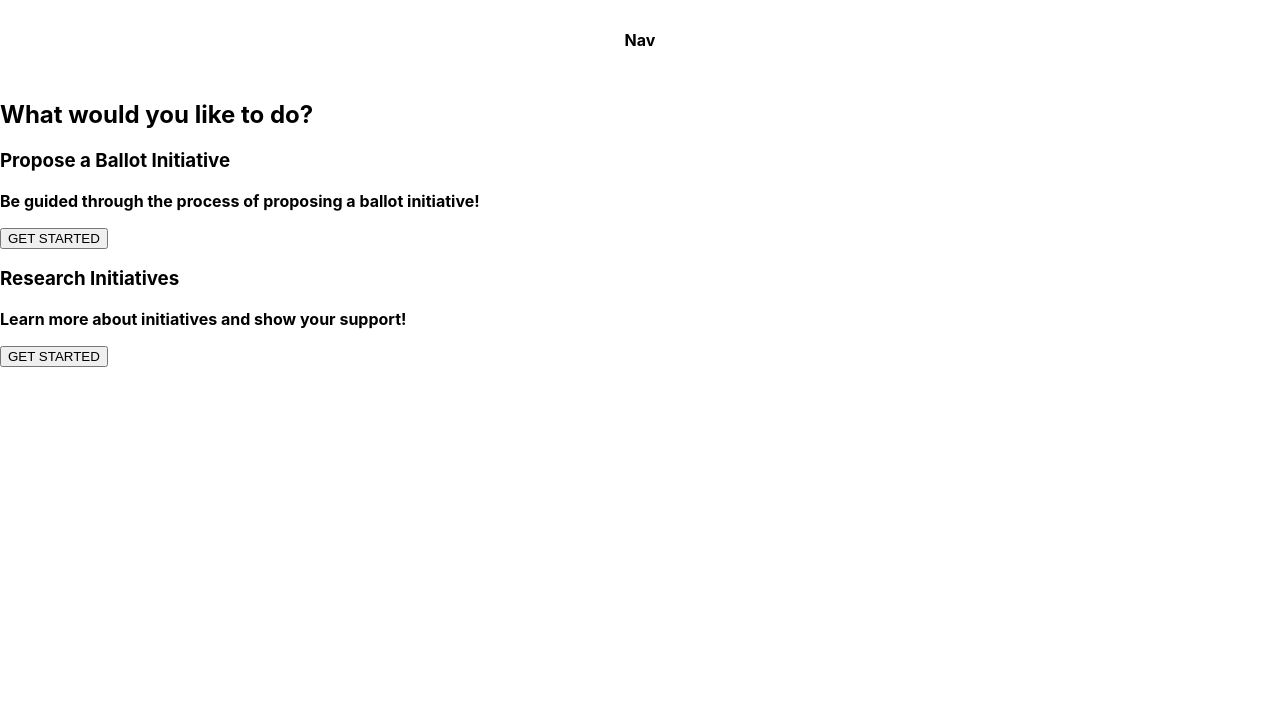
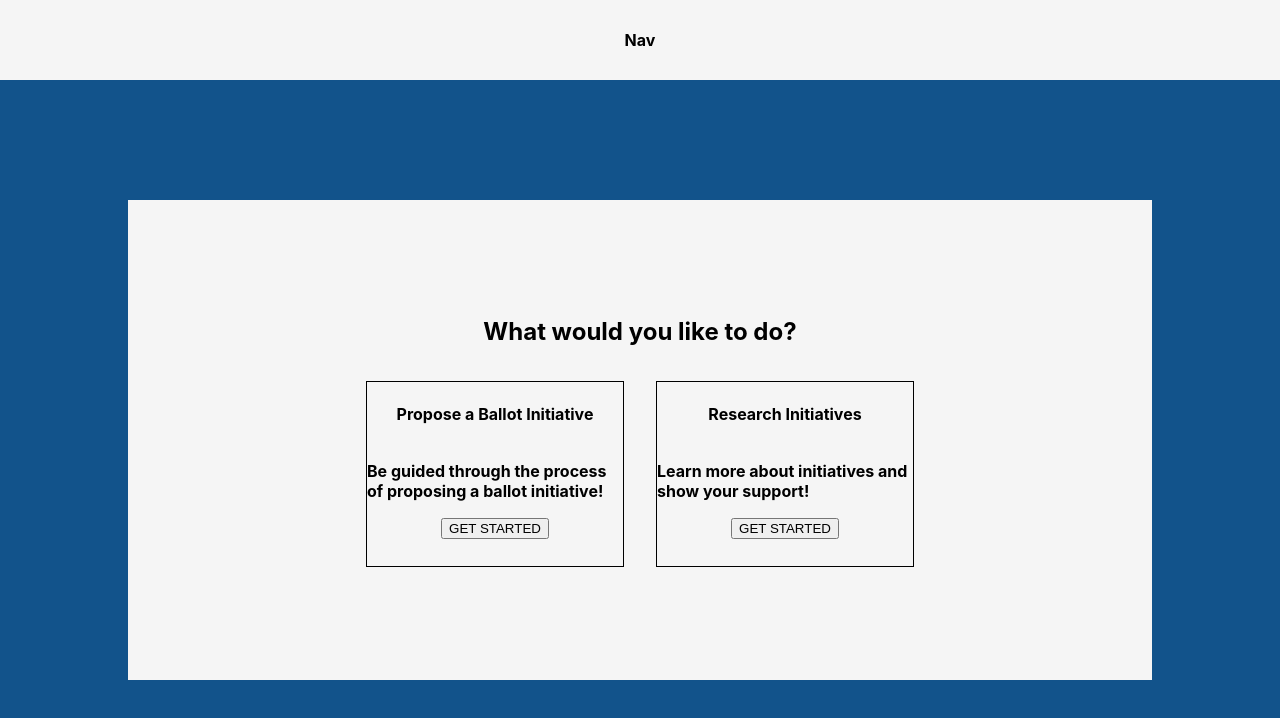
Before and after one commit to Initiate-Colorado/initiate-co-ui, a React (Create React App) app in the folder client/: page / in a window 1280 px wide. Shown: the top 718 px of the page. Built offline with nearby package versions, Linux system fonts and the light colour scheme.

Commit message:
basic styling for welcome component

```diff
--- a/client/src/components/App/App.css
+++ b/client/src/components/App/App.css
@@ -0,0 +1,15 @@
+.App {
+  height: 100vh;
+  width: 100vw;
+  background-color: rgb(18, 83, 139);
+}
+
+.page-area {
+  height: 90vh;
+  width: 100vw;
+  display: flex;
+  flex-direction: column;
+  align-items: center;
+  justify-content: center;
+  background-color: rgb(18, 83, 139);
+}
--- a/client/src/components/App/App.js
+++ b/client/src/components/App/App.js
@@ -11,6 +11,7 @@ function App() {
   return (
     <div className="App">
         <Nav />
+        <div className="page-area">
         <Route
           exact path = "/"
           render={() => <WelcomePage />} />
@@ -20,6 +21,7 @@ function App() {
         <Route
           exact path = "/research"
           render={() => <Research />} />
+        </div>
     </div>
   );
 }
--- a/client/src/components/BeginInitiative/BeginInitiative.css
+++ b/client/src/components/BeginInitiative/BeginInitiative.css
@@ -0,0 +1,8 @@
+.begin-initiative {
+  background-color: whitesmoke;
+  height: fit-content;
+  width: 80vw;
+  display: flex;
+  flex-direction: column;
+  align-items: center;
+}
--- a/client/src/components/BeginInitiative/BeginInitiative.js
+++ b/client/src/components/BeginInitiative/BeginInitiative.js
@@ -26,7 +26,7 @@ const BeginInitiative = ({handleIncrementClick}) => {
                 <li>Protesting Determination</li>
                 <li>Ballot Placement</li>
             </ol>
-            <NavLink to = {"/Proposal/ProposalSubmission"}>
+            <NavLink to = {"/proposal/step-one"}>
                 <button
                     data-testid="research-button"
                     onClick={handleIncrementClick}
--- a/client/src/components/Nav/Nav.css
+++ b/client/src/components/Nav/Nav.css
@@ -4,8 +4,10 @@
   align-items: center;
   justify-content: center;
   height: 10vh;
+  background-color: whitesmoke;
 }
 
-p {
+p, h1 {
   font-weight: bolder;
+  width: fit-content;
 }
--- a/client/src/components/Research/Research.css
+++ b/client/src/components/Research/Research.css
@@ -1,14 +1,9 @@
-.Research {
-  text-align: center;
-}
-
 .Research-header {
-  background-color: #1c325f;
-  min-height: 100vh;
+  background-color: whitesmoke;
+  height: 60vh;
+  width: 80vw;
   display: flex;
   flex-direction: column;
   align-items: center;
   justify-content: center;
-  font-size: calc(10px + 2vmin);
-  color: white;
 }
--- a/client/src/components/WelcomePage/WelcomePage.css
+++ b/client/src/components/WelcomePage/WelcomePage.css
@@ -0,0 +1,26 @@
+.option-area, .proposal-start, .research-start {
+  width: 80vw;
+  height: 60vh;
+  background-color: whitesmoke;
+  display: flex;
+  flex-direction: column;
+  align-items: center;
+  justify-content: center;
+}
+
+.proposal-start, .research-start {
+  width: 20vw;
+  height: fit-content;
+  min-height: 23vh;
+  justify-content: flex-start;
+  border: 1px black solid;
+  margin: 1em;
+}
+
+h1, p {
+  width: 50vw;
+}
+
+.cards {
+  display: flex;
+}
--- a/client/src/components/WelcomePage/WelcomePage.js
+++ b/client/src/components/WelcomePage/WelcomePage.js
@@ -6,12 +6,13 @@ const WelcomePage = () => {
     return (
         <section className = "option-area">
             <h1>What would you like to do?</h1>
+            <section className="cards">
             <section className = "proposal-start">
                 <h1>Propose a Ballot Initiative</h1>
                 <p>
                     Be guided through the process of proposing a ballot initiative!
                 </p>
-                <NavLink to = {"/Proposal"}>
+                <NavLink to = {"/proposal"}>
                     <button
                         data-testid="proposal-button">
                             GET STARTED
@@ -30,6 +31,7 @@ const WelcomePage = () => {
                     </button>
                 </NavLink>
             </section>
+            </section>
         </section>
     )
 }
```
Also changed, not shown: 1 other file (tests, documents, lock files or other folders).
